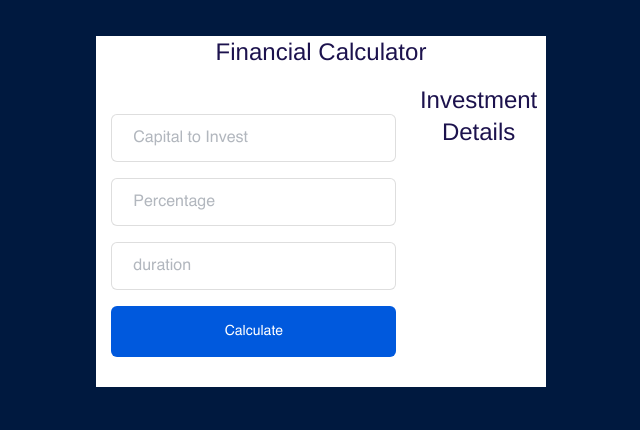
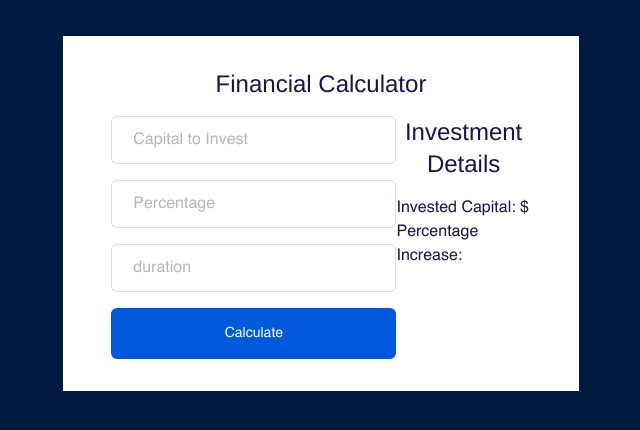
Before and after one commit to Niscolinx/financial-calculator, a React (Create React App) app: page / in a window 1280 px wide. Shown: the top 430 px of the page, without its empty margins (319-959 px from the left). Built offline with nearby package versions, Linux system fonts and the light colour scheme.

Commit message:
working on inputs

```diff
--- a/src/components/Form.jsx
+++ b/src/components/Form.jsx
@@ -23,14 +23,13 @@ const Form = () => {
     }
 
     return (
-        <div className='grid w-full place-content-stretch bg-white'>
+        <div className='grid w-full place-content-stretch bg-white py-8 px-12'>
             <h2 className='font-medium text-center text-[#1c124d] mb-4 text-2xl'>
                 Financial Calculator
             </h2>
             <div className='flex'>
                 <form
                     className='grid w-full place-content-stretch'
-                    style={{ padding: '30px 15px' }}
                     onSubmit={handleSubmit}
                 >
                     <input
@@ -68,13 +67,17 @@ const Form = () => {
                         Calculate
                     </button>
                 </form>
-                <div className=''>
+                <div className='text-[#1c124d]'>
                     <h4 className='font-medium text-center text-[#1c124d] mb-4 text-2xl'>
                         Investment Details
                     </h4>
 
-                    <p>Invested Capital: <span>N{capital}</span></p>
-                    <p>Percentage Increase: <span>{percent}</span></p>
+                    <p>
+                        Invested Capital: <span>${capital}</span>
+                    </p>
+                    <p>
+                        Percentage Increase: <span>{percent}</span>
+                    </p>
                 </div>
             </div>
         </div>
```
